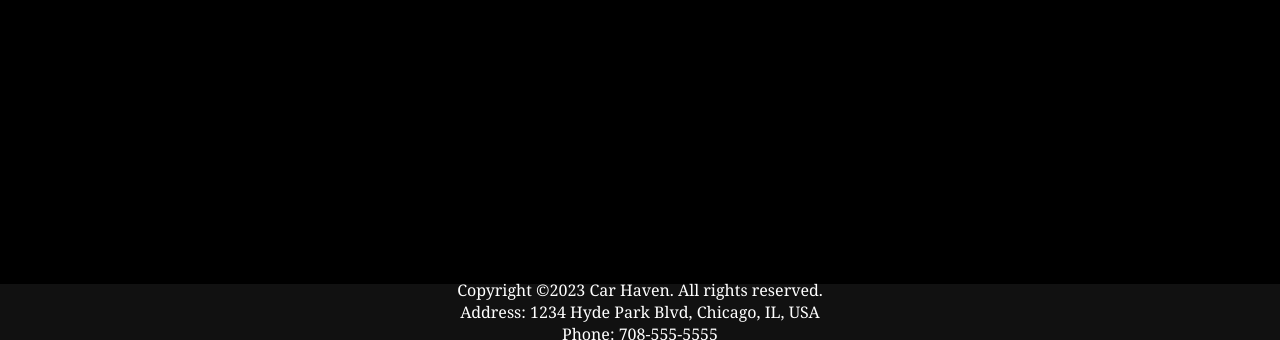
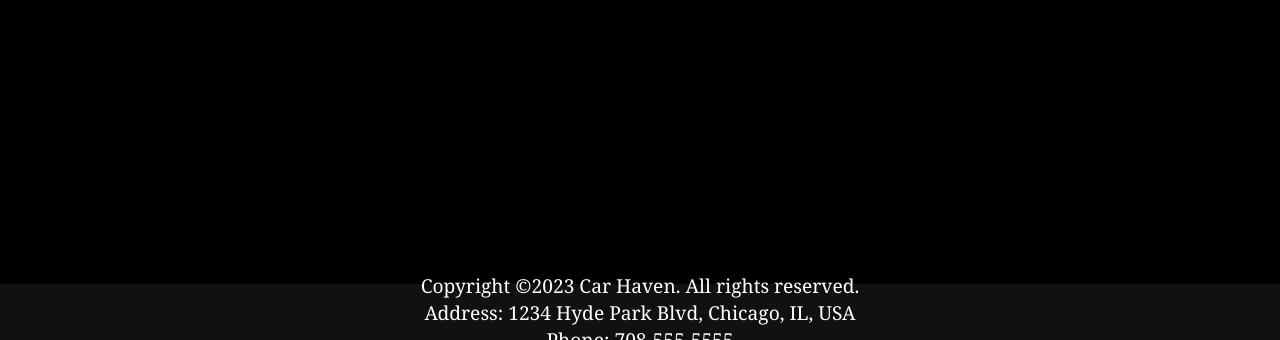
Before and after one commit to AGuyNamedDJ/Render-Test-Deakers, a React app: page / in a window 1280 px wide. Shown: the part 460-800 px from the top of the page. Built offline with nearby package versions, Linux system fonts and the light colour scheme; no server answers.

Commit message:
updated footer

```diff
--- a/public/style.css
+++ b/public/style.css
@@ -56,7 +56,7 @@ body{
 }
 
 .footer-content {
-    font-size: 1.54w;
+    font-size: 1.5vw;
     row-gap: 1px;
     text-align: center;
 }
```
